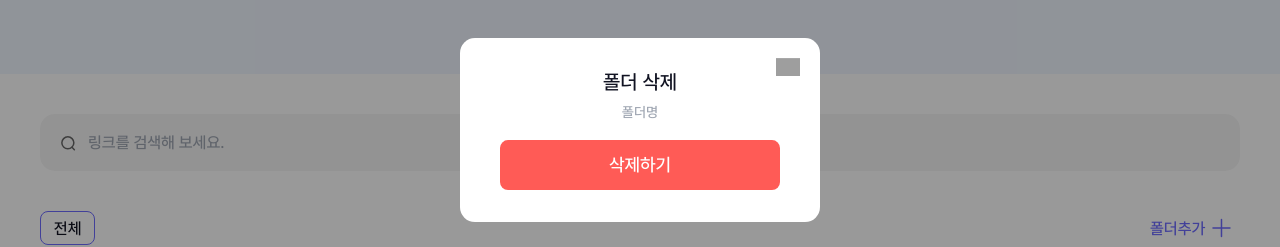
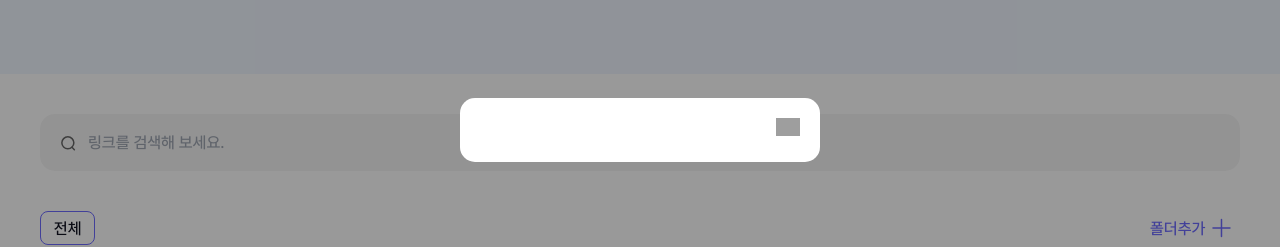
Before and after one commit to naynara87/linkbrary, a React (Create React App) app: page /modal in a window 1280 px wide. Shown: the part 270-517 px from the top of the page. Built offline with nearby package versions, Linux system fonts and the light colour scheme; grey boxes are pictures that could not be loaded.

Commit message:
fix: modal 수정

```diff
--- a/src/components/ui/Modal.js
+++ b/src/components/ui/Modal.js
@@ -2,19 +2,24 @@ import style from "./Modal.module.scss";
 import Button from "./Button";
 import Icon from "./Icon";
 
-function Modal() {
+function Modal({ closeModal, modalContents }) {
   return (
     <div className={style.modalBg}>
       <div className={style.modal}>
-        <Button type="button" className={style.buttonClose}>
+        <Button
+          type="button"
+          className={style.buttonClose}
+          onClick={closeModal} // 모달 닫기 기능
+        >
           <Icon type="close" />
         </Button>
         <div className={style.modalContents}>
-          <h5 className={style.modalTitle}>폴더 삭제</h5>
+          {modalContents} {/* 동적으로 전달된 콘텐츠를 렌더링 */}
+          {/* <h5 className={style.modalTitle}>폴더 삭제</h5>
           <p className={style.folderName}>폴더명</p>
           <Button type="button" shape="Delete" size="lg">
             삭제하기
-          </Button>
+          </Button> */}
         </div>
       </div>
     </div>
```
